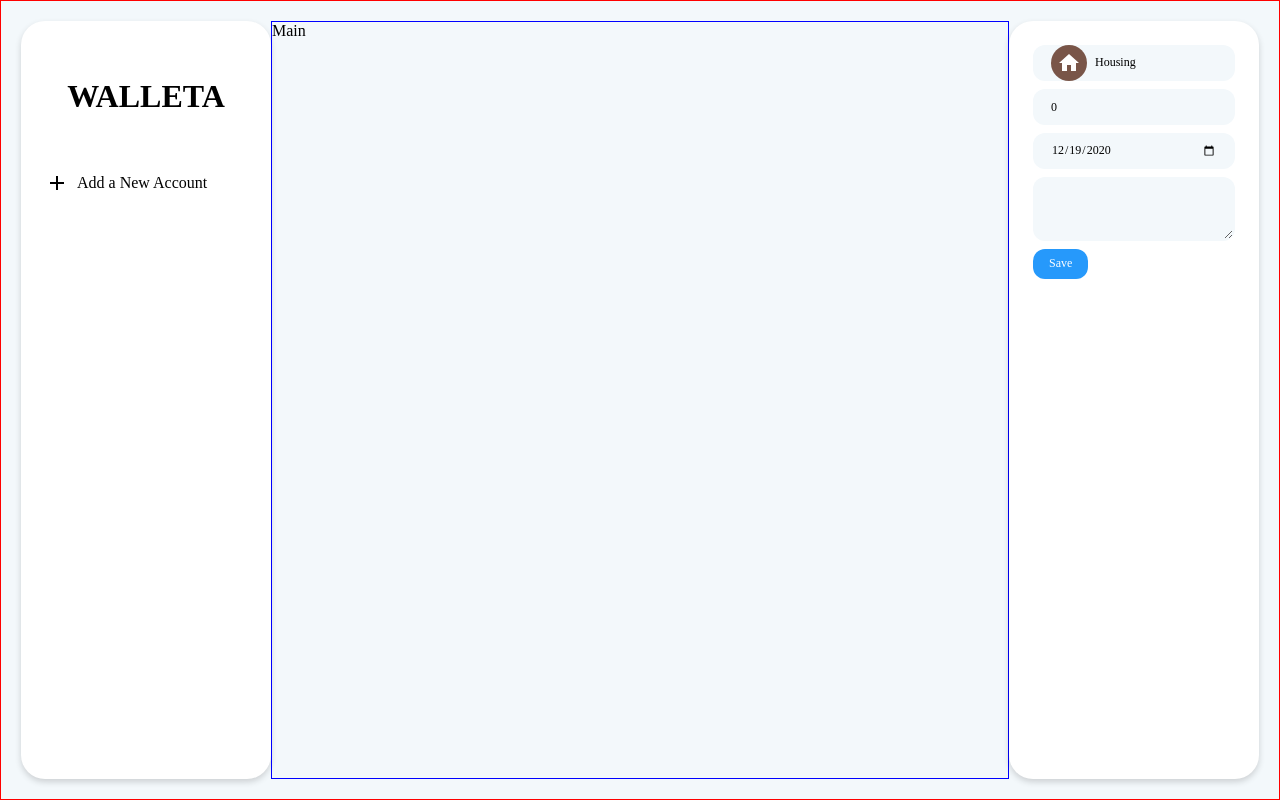
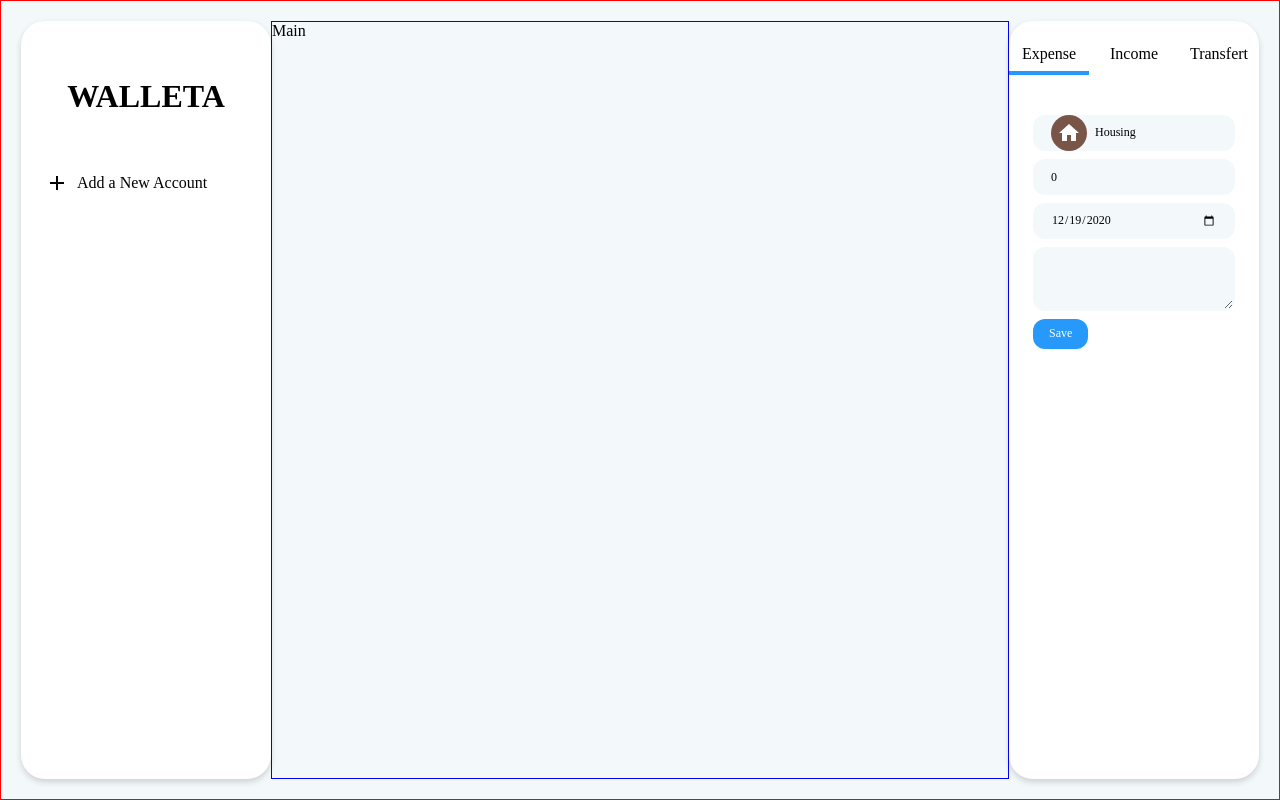
Before and after one commit to herve26/walleta, a React (Create React App) app: page / in a window 1280 px wide. Built offline with nearby package versions, Linux system fonts and the light colour scheme.

Commit message:
Added Tabs Component for Record Panel

```diff
--- a/package.json
+++ b/package.json
@@ -18,6 +18,7 @@
     "react-redux": "^7.2.2",
     "react-scripts": "3.4.3",
     "react-scrollbar-js": "^1.0.1",
+    "react-tabs": "^3.1.2",
     "styled-components": "5.2.1",
     "uuid": "^8.3.2",
     "yup": "^0.32.8"
--- a/src/Aside/RecordPanel.js
+++ b/src/Aside/RecordPanel.js
@@ -1,20 +1,55 @@
-import React from "react";
+import React, { useState } from "react";
 import styled from "styled-components";
+import { Tabs, TabList, Tab, TabPanel } from 'react-tabs';
 
 import { PanelContainer as Container } from '../globalStyle';
-import ExpenseRecordForm from './ExpenseRecordForm';
+import RecordForm from './RecordForm';
 // const Container = styled.aside`
 //   border: 1px solid blue;
 //   width: 250px;
 // `;
 
+const TabListContainer = styled(TabList)`
+	/*border: 1px solid red;*/
+	list-style: none;
+	padding: 0;
+	display: flex;
+	justify-content: space-between;
+`
+const TabContainer = styled(Tab)`
+	/*border: 1px solid blue;*/
+	width: 32%;
+	text-align: center;
+	padding: 8px 4px;
+	border-bottom: 4px solid transparent;
+	border-bottom-color: ${({isSelected}) => isSelected ? '#2699FB' : 'transparent'};
+	cursor: pointer;
+`
+
+const Content = styled.div`
+	padding: 24px;
+`
+
 export default function RecordPanel() {
+	const [currentTab, setCurrentTab] = useState(0)
 	const handleExpenseSubmit = values => {
 		console.log(values)
 	}
   	return (
 	  	<Container>
-	  		<ExpenseRecordForm onSubmitted={handleExpenseSubmit}/>
+	  		<Tabs defaultIndex={currentTab} onSelect={setCurrentTab}>
+	  			<TabListContainer>
+	  				<TabContainer isSelected={currentTab === 0}>Expense</TabContainer>
+	  				<TabContainer isSelected={currentTab === 1}>Income</TabContainer>
+	  				<TabContainer isSelected={currentTab === 2}>Transfert</TabContainer>
+	  			</TabListContainer>
+	  			<Content>
+	  			<TabPanel><RecordForm onSubmitted={handleExpenseSubmit}/></TabPanel>
+	  			<TabPanel><RecordForm onSubmitted={values => console.log(values)}/></TabPanel>
+	  			<TabPanel>Transfert</TabPanel>
+	  			</Content>
+	  		</Tabs>
+
 	  	</Container>
-	  );
+	);
 }
--- a/src/globalStyle.js
+++ b/src/globalStyle.js
@@ -12,7 +12,7 @@ export const GlobalStyle = createGlobalStyle`
 
 export const PanelContainer = styled.aside`
   width: 250px;
-  padding: 24px;
+  /*padding: 24px;*/
   border-radius: 24px;
   box-shadow: 0px 3px 6px #00000029;
   height: 100%;
```
Also changed, not shown: src/Aside/RecordForm.js (renamed from src/Aside/ExpenseRecordForm.js), 2 other files (tests, documents, lock files or other folders).
